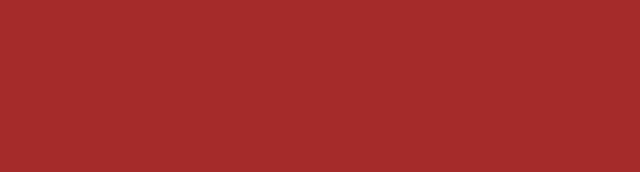
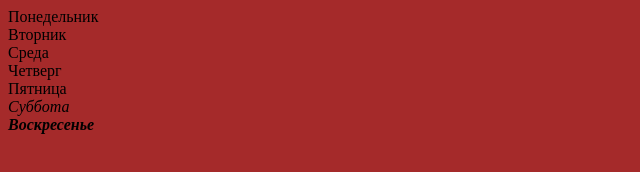
Before and after one commit to AlexYemelyanov/Glo-academy, a plain HTML site: page index.html in a window 1280 px wide. Shown: the whole page, without its empty margins (0-640 px from the left). Drawn offline with Linux system fonts and the light colour scheme.

Commit message:
completed hard task lesson 07

```diff
--- a/index.html
+++ b/index.html
@@ -11,7 +11,7 @@
 
 <body>
 
-
+  <div id="fordays"></div>
 
 
   <script src="/script/script.js"></script>
--- a/script/script.js
+++ b/script/script.js
@@ -1,15 +1,28 @@
-let arr = ['244', '1000', '4000', '6424', '2543', '5014214', '4241235'];
-//
-arr.forEach(function (i) {
-  if (i.startsWith('2') || i.startsWith('4')) {
-    console.log(i);
-  };
-});
+'use strict';
+const week = ['Понедельник', 'Вторник', 'Среда', 'Четверг', 'Пятница', 'Суббота', 'Воскресенье'];
+const day = document.getElementById('fordays');
+const todayDay = new Date("2021-04-11");
+console.log(week.length);
 
-simpleNum:
-  for (i = 2; i <= 100; i++) {
-    for (j = 2; j < i; j++) {
-      if (i % j == 0) continue simpleNum;
-    };
-    console.log(i + ' Делитель этого чилсла: 1 и ' + i);
-  };
+const days = () => {
+  week.forEach((item, i) => {
+    let newdiv = document.createElement('div');
+    if (i === (6 + todayDay.getDay()) % 7) {
+      //console.log(todayDay.getDay());
+      newdiv.classList.add('today');
+      newdiv.textContent = week[i];
+    }
+    if (item == 'Суббота' || item == 'Воскресенье') {
+      newdiv.classList.add('italic');
+      newdiv.textContent = week[i];
+    } else {
+      newdiv.textContent = week[i];
+    }
+    day.appendChild(newdiv);
+
+  });
+};
+days();
+
+//console.log(todayDay);
+//console.log(todayDay.getDay())
--- a/style/style.css
+++ b/style/style.css
@@ -1,3 +1,10 @@
 body {
   background-color: brown;
 }
+    .today {
+      font-weight: 900;
+    }
+
+    .italic {
+      font-style: italic;
+    }
```
